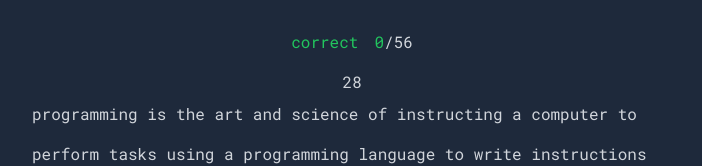
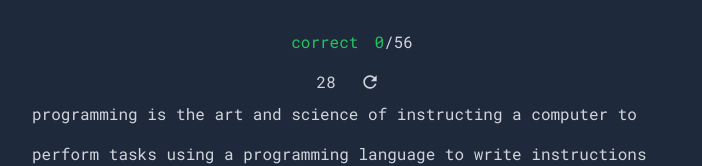
Before and after one commit to JaxonScott/shoefish-type-test, a Next.js app: page / in a window 1280 px wide. Both pictures are taken after a click on the button "start". Shown: the part 183-349 px from the top of the page, without its empty margins (288-990 px from the left). Built offline with nearby package versions, Linux system fonts and the light colour scheme.

Commit message:
added restart button

```diff
--- a/src/pages/index.tsx
+++ b/src/pages/index.tsx
@@ -5,6 +5,7 @@ import { useState, useEffect } from "react";
 import clsx from "clsx";
 import Countdown from "react-countdown";
 import testData from "../data/data.json";
+import { MdRefresh } from "react-icons/md";
 
 const Home: NextPage = () => {
   const [k, setK] = useState(false);
@@ -70,7 +71,17 @@ const Home: NextPage = () => {
         </>
       );
     } else {
-      return <span className="flex justify-center">{seconds}</span>;
+      return (
+        <div className="flex justify-center gap-4">
+          <p>{seconds}</p>
+          <button
+            onClick={() => onCompleteTime()}
+            className="rounded-md px-2 py-0.5 hover:bg-slate-600 hover:bg-opacity-25"
+          >
+            <MdRefresh className="text-xl" />
+          </button>
+        </div>
+      );
     }
   };
 
@@ -134,6 +145,10 @@ const Home: NextPage = () => {
           <div>
             <p className="leading-10">{testData.text.join(" ")}</p>
             <textarea
+              onPaste={(e: any) => {
+                e.preventDefault();
+                return false;
+              }}
               autoFocus
               className="mt-4 h-1/2 w-full border-none bg-slate-800 text-white outline-none"
               value={userInput}
```
